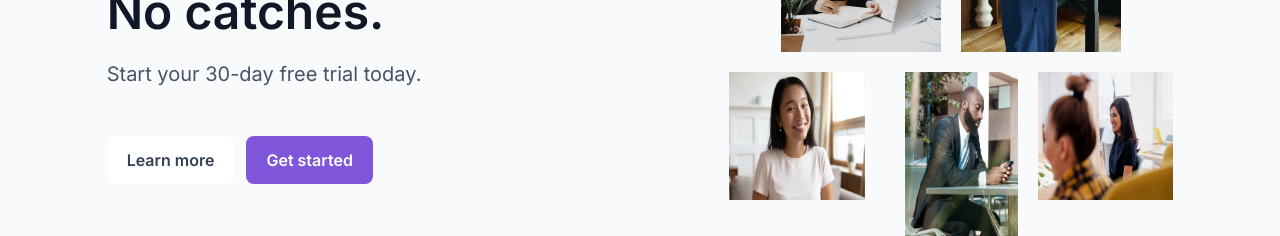
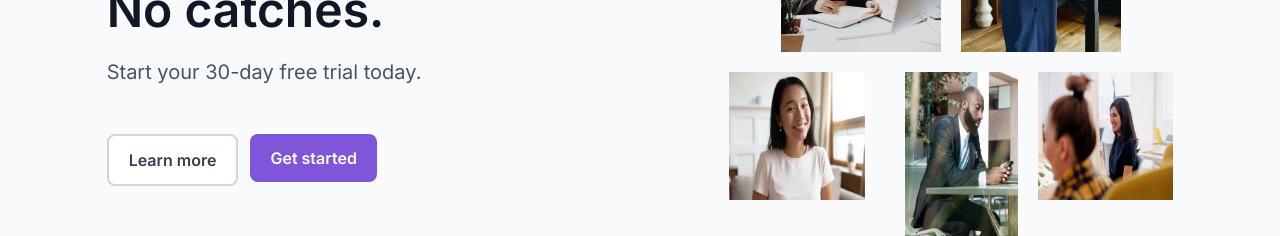
Before and after one commit to Andresarl16/Avila-Tek-Frontend-Skills-Test, a Next.js app: page / in a window 1280 px wide. Shown: the part 3440-3676 px from the top of the page. Built offline with nearby package versions, Linux system fonts and the light colour scheme.

Commit message:
fix(Styles): Change button model property from styles to className

```diff
--- a/src/ui/components/Input.tsx
+++ b/src/ui/components/Input.tsx
@@ -1,4 +1,3 @@
-import { Button, ButtonTypes } from "@/models/ButtonModel";
 import { Input } from "@/models/InputModel";
 import QuestionMarkIcon from "../icons/QuestionMarkIcon";
 import Tooltip from "./Tooltip";
--- a/src/ui/components/sections/FreeTrial.tsx
+++ b/src/ui/components/sections/FreeTrial.tsx
@@ -20,7 +20,7 @@ export default function FreeTrial({ id }: { id: string }) {
               text="Learn more"
               type="secondary"
               redirectTo=""
-              styles="border-2 border-border-button-secondary"
+              className="border-2 border-border-button-secondary"
             />
             <Button text="Get started" type="primary" redirectTo="" />
           </div>
--- a/src/ui/components/sections/GiveUsAShoot.tsx
+++ b/src/ui/components/sections/GiveUsAShoot.tsx
@@ -16,13 +16,13 @@ export default function GiveUsAShoot() {
             <Button
               text="Learn More"
               type="secondary"
-              styles="w-full sm:w-auto"
+              className="w-full sm:w-auto"
               redirectTo=""
             />
             <Button
               text="Get started"
               type="primary"
-              styles="w-full sm:w-auto"
+              className="w-full sm:w-auto"
               redirectTo=""
             />
           </div>
--- a/src/ui/components/sections/Reviews.tsx
+++ b/src/ui/components/sections/Reviews.tsx
@@ -1,5 +1,4 @@
 import StarIcon from "@/ui/icons/StarIcon";
-import Button from "../Button";
 import Image from "next/image";
 
 export default function Reviews() {
```
